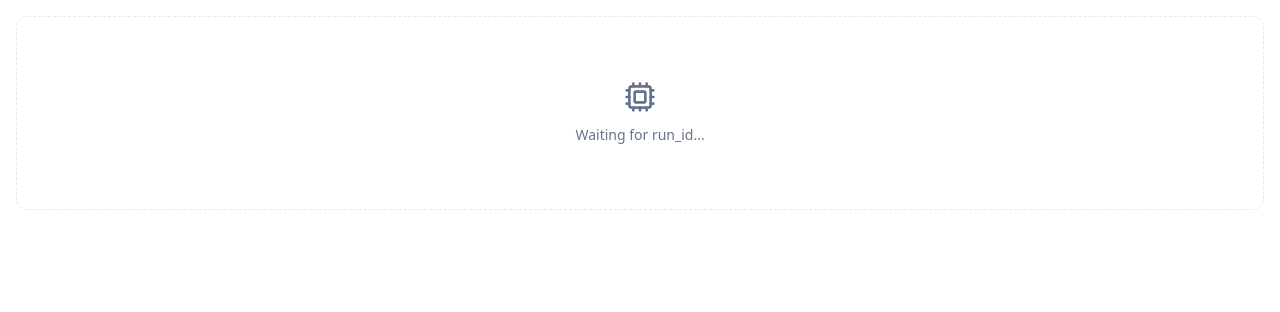
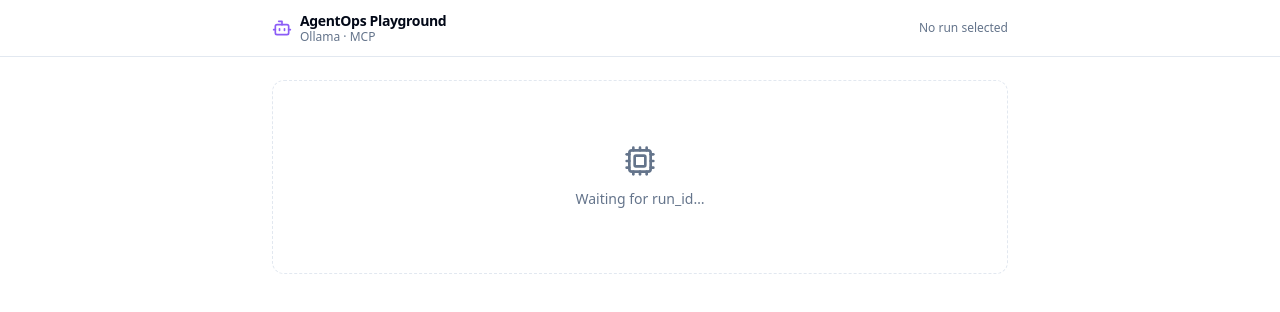
Before and after one commit to rajat85/agentops-playground, a React (Vite) app in the folder apps/ui-react/: page / in a window 1280 px wide. Shown: the top 312 px of the page. Built offline with nearby package versions, Linux system fonts and the light colour scheme.

Commit message:
feat(ui-react): add fixed header with run status and remove footer

```diff
--- a/apps/ui-react/src/App.tsx
+++ b/apps/ui-react/src/App.tsx
@@ -1,12 +1,48 @@
 import { usePolling } from './hooks/usePolling';
 import { TraceViewer } from './components/TraceViewer';
+import { Bot } from 'lucide-react';
 
 export default function App() {
-  const runId = new URLSearchParams(window.location.search).get('run_id') ?? '';
+  const runId = new URLSearchParams(globalThis.location.search).get('run_id') ?? '';
   const { steps, currentStatus, finalAnswer, running, error } = usePolling(runId);
 
   return (
-    <div className="p-4">
+    <div className="min-h-screen flex flex-col bg-background text-foreground">
+
+      {/* Fixed header */}
+      <header className="fixed top-0 inset-x-0 z-50 border-b bg-card/80 backdrop-blur-sm">
+        <div className="max-w-3xl mx-auto px-4 h-14 flex items-center justify-between">
+          <div className="flex items-center gap-2">
+            <Bot size={20} className="text-violet-500" />
+            <div className="flex flex-col">
+              <span className="font-semibold text-sm tracking-tight leading-tight">AgentOps Playground</span>
+              <span className="text-xs text-muted-foreground leading-tight">Ollama · MCP</span>
+            </div>
+          </div>
+          <div className="flex items-center gap-2 text-xs text-muted-foreground">
+            {runId ? (
+              <>
+                <span className="font-mono bg-muted px-2 py-0.5 rounded">{runId}</span>
+                {running && (
+                  <span className="inline-flex items-center gap-1 text-amber-500 font-medium">
+                    <span className="w-1.5 h-1.5 rounded-full bg-amber-500 animate-pulse" />
+                    running
+                  </span>
+                )}
+                {!running && steps.length > 0 && (
+                  <span className="text-emerald-500 font-medium">complete</span>
+                )}
+              </>
+            ) : (
+              <span>No run selected</span>
+            )}
+          </div>
+        </div>
+      </header>
+
+      {/* Scrollable content */}
+      <main className="flex-1 mt-14 overflow-y-auto">
+        <div className="max-w-3xl mx-auto px-4 py-6">
           <TraceViewer
             steps={steps}
             finalAnswer={finalAnswer}
@@ -15,5 +51,8 @@ export default function App() {
             error={error}
           />
         </div>
+      </main>
+
+    </div>
   );
 }
```
Lines whose indentation alone changed are shown as unchanged.
